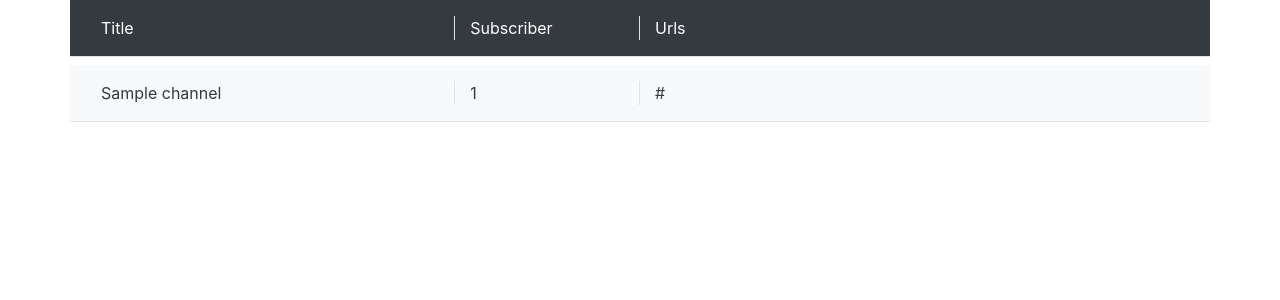
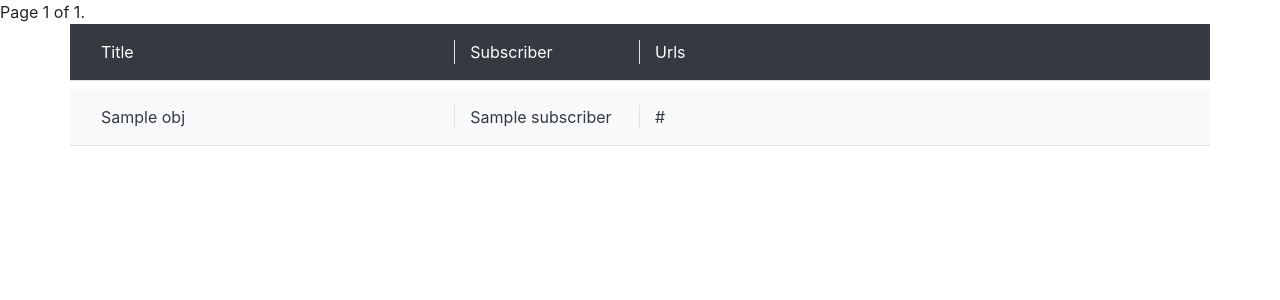
Before and after one commit to MohammadHosein21/Youtube-bot-with-django, a Django app: template templates/Bot/result.html in a window 1280 px wide. Shown: the top 300 px of the page. Run offline with Django 4.2, Linux system fonts and the light colour scheme; tables that the repository leaves empty hold one stand-in row (values such as "Sample post"); the template is opened without the code that fills it: values that come from a table or form of the project are taken from there, most other values are stand-ins (such as "Sample title", 1, 10 or a date in 2020); some libraries are stand-ins or nearby versions.

Commit message:
feat (views.py): add pagination
add pagination for results in resultView in views.py and add url for resultView in urls.py

```diff
--- a/Bot/urls.py
+++ b/Bot/urls.py
@@ -1,6 +1,7 @@
 from django.urls import path
-from .views import search
+from .views import searchView, resultView
 
 urlpatterns = [
-    path('', search)
+    path('', searchView, name='search-view'),
+    path('result/', resultView, name='result-view'),
 ]
--- a/templates/Bot/result.html
+++ b/templates/Bot/result.html
@@ -17,8 +17,42 @@
             crossorigin="anonymous"></script>
 </head>
 <body>
-<div class="container" >
-    <div class="row border-bottom p-3 mb-2 bg-dark text-white" >
+{#<nav aria-label="Page navigation example">#}
+{#  <ul class="pagination justify-content-center">#}
+{#      {% if page_obj.has_previous %}#}
+{#    <li class="page-item disabled">#}
+{#      <a class="page-link" href="#" tabindex="-1">Previous</a>#}
+{#    </li>#}
+{#      {% endif %}#}
+{#    <li class="page-item"><a class="page-link" href="#">1</a></li>#}
+{#    <li class="page-item"><a class="page-link" href="#">2</a></li>#}
+{#    <li class="page-item"><a class="page-link" href="#">3</a></li>#}
+{#    <li class="page-item">#}
+{#      <a class="page-link" href="#">Next</a>#}
+{#    </li>#}
+{#  </ul>#}
+{#</nav>#}
+{% if page_obj %}
+    <div class="pagination">
+    <span class="step-links">
+        {% if page_obj.has_previous %}
+            <a href="?page=1">&laquo; first</a>
+            <a href="?page={{ page_obj.previous_page_number }}">previous</a>
+        {% endif %}
+
+        <span class="current-page">
+          Page {{ page_obj.number }} of {{ page_obj.paginator.num_pages }}.
+        </span>
+
+        {% if page_obj.has_next %}
+            <a href="?page={{ page_obj.next_page_number }}">next</a>
+            <a href="?page={{ page_obj.paginator.num_pages }}">last &raquo;</a>
+        {% endif %}
+    </span>
+    </div>
+{% endif %}
+<div class="container">
+    <div class="row border-bottom p-3 mb-2 bg-dark text-white">
         <div class="col-4 border-right">
             Title
         </div>
@@ -29,16 +63,16 @@
             Urls
         </div>
     </div>
-    {% for result in results %}
+    {% for obj in page_obj %}
         <div class="row border-bottom p-3 mb-2 bg-light text-dark">
             <div class="col-4 border-right">
-                {{ result.title }}
+                {{ obj.title }}
             </div>
             <div class="col-2 border-right">
-                {{ result.subscriber }}
+                {{ obj.subscriber }}
             </div>
             <div class="col-6">
-                {{ result.link }}
+                {{ obj.link }}
             </div>
         </div>
     {% endfor %}
```
Also changed, not shown: Bot/bot.py (+34 -17 lines), Bot/views.py (+15 -13 lines).
